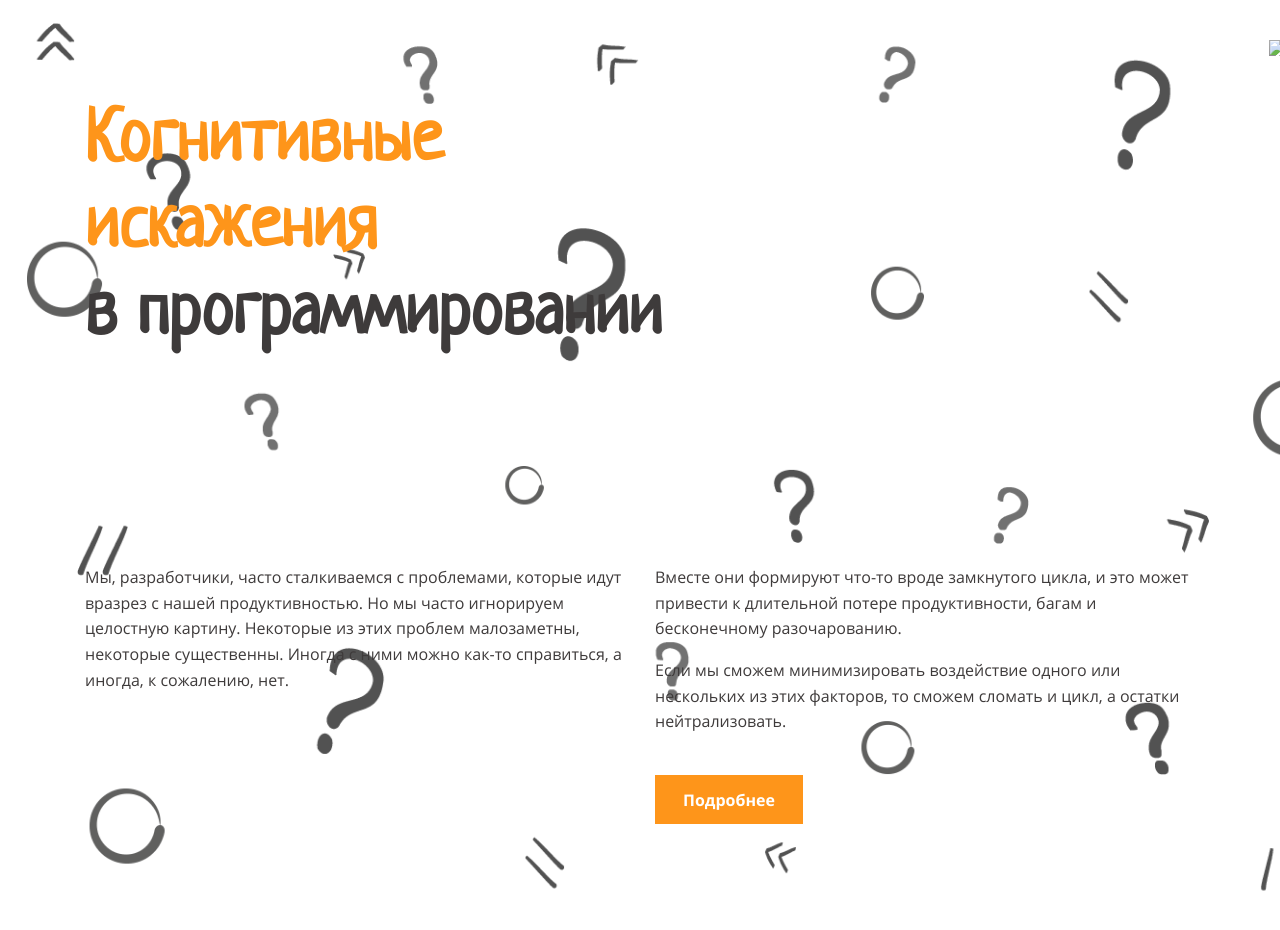
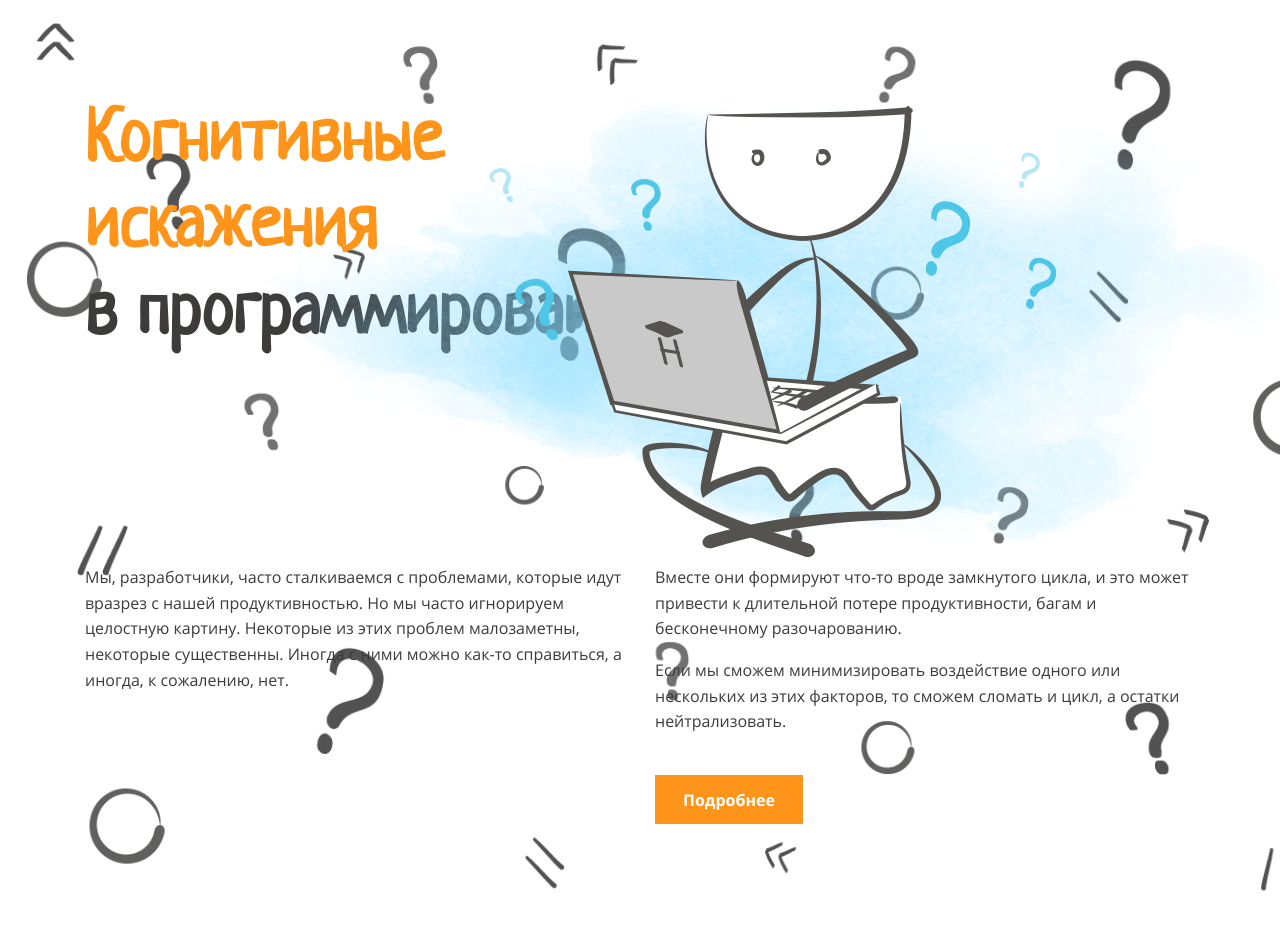
Before and after one commit to aleksandrchusovitin/layout-designer-project-lvl1, a website: page src/index.html in a window 1280 px wide. Drawn offline with Linux system fonts and the light colour scheme; the site is published under a folder, as on GitHub Pages, so addresses that start at the root find nothing.

Commit message:
fix image

```diff
--- a/src/index.html
+++ b/src/index.html
@@ -18,7 +18,7 @@
         в программировании
       </h1>
       <div class="header-image">
-        <img src="/src/images/main.png" alt="header-image">
+        <img src="images/main.png" alt="header-image">
       </div>
     <div class="header-description">
       <div class="header-left-content">
```
